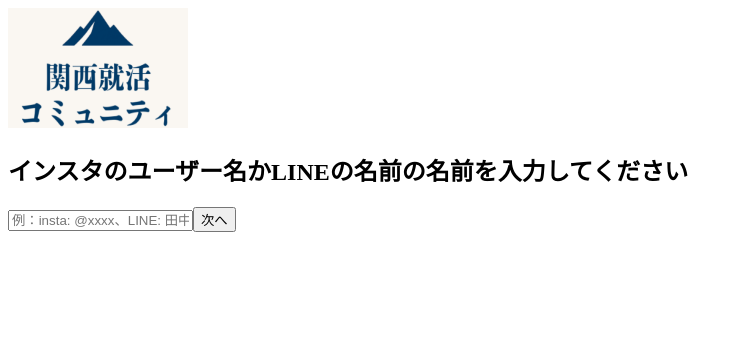
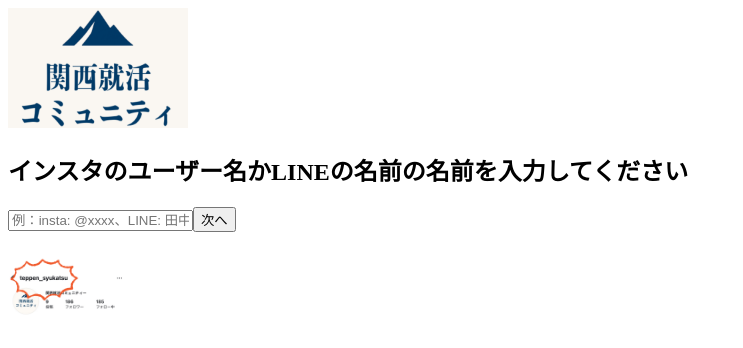
Before and after one commit to so1705/kansai-shukatsu-diagnosis, a Next.js app: page / in a window 1280 px wide. Both pictures are taken after a click on the button "診断スタート！". Shown: the top 348 px of the page, without its empty margins (0-743 px from the left). Built offline with nearby package versions, Linux system fonts and the light colour scheme.

Commit message:
thanksページのロゴ画像サイズを修正

```diff
--- a/pages/index.tsx
+++ b/pages/index.tsx
@@ -98,6 +98,7 @@ export default function Home() {
           flex flex-col items-center
           my-8 md:my-24
           transition-all
+          relative
         "
       >
         {/* ロゴ：上部に小さく・余白控えめで表示 */}
@@ -125,7 +126,7 @@ export default function Home() {
         )}
         {/* STEP 1: ユーザー名 */}
         {step === 1 && (
-          <>
+          <div className="w-full flex flex-col items-center relative">
             <h2 className="text-xl md:text-2xl font-bold mb-5 text-[#1d3144] text-center">インスタのユーザー名かLINEの名前の名前を入力してください</h2>
             <input
               className="w-full border border-gray-300 rounded-xl px-6 py-5 text-2xl mb-4"
@@ -143,7 +144,18 @@ export default function Home() {
             >
               次へ
             </button>
-          </>
+            {/* ここでイラストを下部中央に表示 */}
+            <div className="absolute left-1/2 -translate-x-1/2 bottom-4">
+              <Image
+                src="/username-illust.png"
+                alt="名前入力イラスト"
+                width={120}
+                height={120}
+                className="rounded-xl drop-shadow-md"
+                priority
+              />
+            </div>
+          </div>
         )}
         {/* STEP 2: 学年 */}
         {step === 2 && (
```
Also changed, not shown: public/username-illust.png (added). Lines whose indentation alone changed are shown as unchanged.
